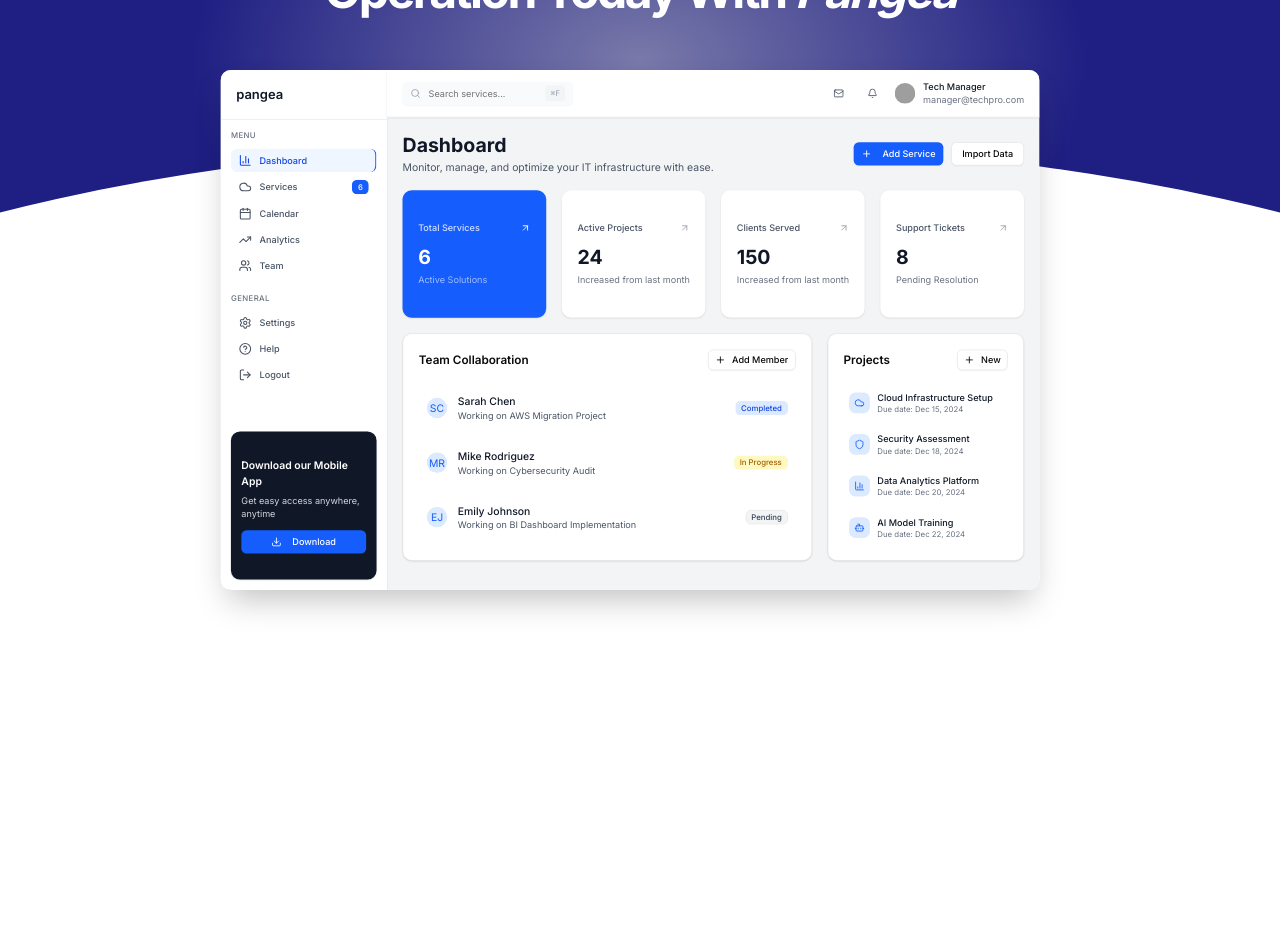
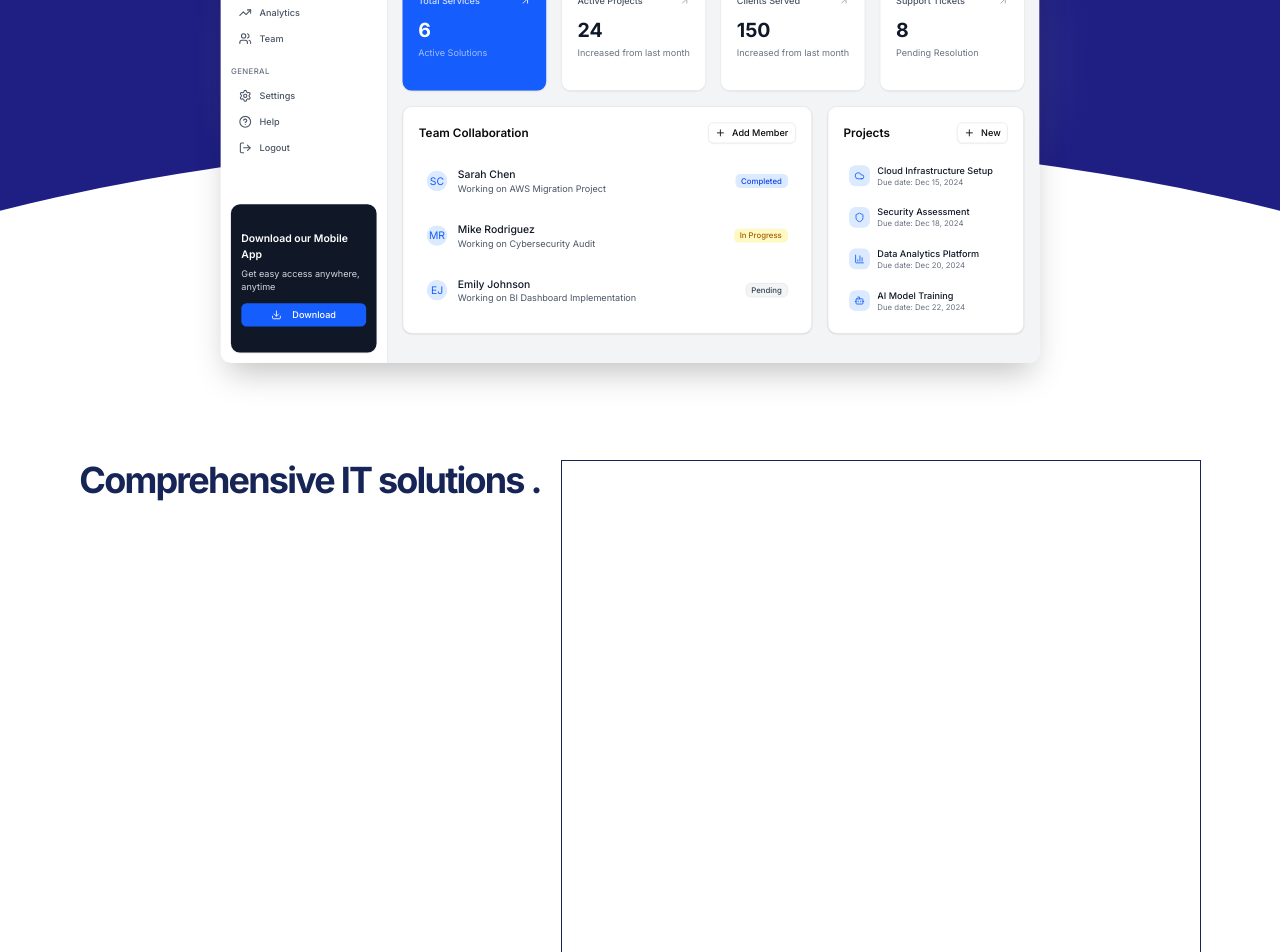
Before and after one commit to abdullatufail/pangea, a Next.js app: page / in a window 1280 px wide. Shown: the part 340-1292 px from the top of the page. Built offline with nearby package versions, Linux system fonts and the light colour scheme; grey boxes are pictures that could not be loaded.

Commit message:
animations-first

```diff
--- a/app/page.tsx
+++ b/app/page.tsx
@@ -1,13 +1,16 @@
+"use client"
 import Hero from "@/components/Hero";
 import Nav from "@/components/Nav";
 import Services from "@/components/Services";
+import { useRef } from "react";
 
 export default function Home() {
+  const dashRef = useRef(null)
   return (
-    <div className="bg-blue-900  min-h-screen w-screen ">
+    <div className="  min-h-screen w-screen ">
       <Nav />
-      <Hero />
-      <Services />
+      <Hero reference={dashRef}/>
+      <Services reference={dashRef}/>
 
     </div>
   );
--- a/components/Hero.tsx
+++ b/components/Hero.tsx
@@ -1,12 +1,15 @@
 "use client"
-import React from 'react'
+import React, { useRef } from 'react'
 import Dashboard from './Dashboard'
-import { motion } from 'framer-motion'
+import { motion, useScroll, useTransform } from 'framer-motion'
 import { Button } from './ui/button'
-const Hero = () => {
+const Hero = ({reference}) => {
+
+    const {scrollYProgress} = useScroll({target:reference})
+    const y = useTransform(scrollYProgress,[0,1],[0,-350])
   return (
-    <div className=' w-[100vw] h-[100vh] flex flex-col justify-center  linear-gradient-1'>
-
+    <div className='relative w-[100vw] h-[100vh] flex flex-col justify-center  '>
+        <div className='w-full h-full absolute z-[-20] linear-gradient-1'></div>
         <div className='mb-[150px] flex flex-col font-bold items-center text-white tracking-tighter text-5xl'>
             <h1>Transform Your Business</h1>
             <h1>Operation Today With <span className='italic'>Pangea</span> </h1>
@@ -17,7 +20,7 @@ const Hero = () => {
         </div>
         <motion.div
         className='hidden md:block absolute top-[270px] z-50 rounded-2xl overflow-hidden  shadow-2xl '
-        initial={{scale:'10%' }} animate={{scale:'65%'}}>
+        initial={{scale:'10%' }} animate={{scale:'65%'}} style={{y}}>
         <Dashboard />
         </motion.div>
     </div>
--- a/components/Nav.tsx
+++ b/components/Nav.tsx
@@ -4,8 +4,8 @@ import { Button } from './ui/button'
 
 const Nav = () => {
   return (
-    <div className='absolute w-full flex justify-center tracking-tighter z-50'>
-        <div className='w-full px-10 contec text-sm font-bold sticky mt-2 flex  justify-between items-center text-white rounded-lg '>
+    <div className='absolute w-screen flex justify-center tracking-tighter z-50'>
+        <div className='w-full px-10 contec text-sm font-bold  mt-2 flex  justify-between items-center text-white rounded-lg '>
             <h1 className='text-xl font-medium '>pangea</h1>
             <div className='text-xs flex gap-10'>
                 <Link href={'/about'}>about</Link>
--- a/components/Services.tsx
+++ b/components/Services.tsx
@@ -1,19 +1,51 @@
 "use client"
-import React from 'react'
-import { motion } from 'framer-motion'
-const Services = () => {
+import React, { useEffect, useRef, useState } from 'react'
+import { motion, useAnimation, useInView } from 'framer-motion'
+const Services = ({reference}) => {
+
+    const ref = useRef(null);
+    const isInView = useInView(ref);
+    const mainControls = useAnimation();
+
+    useEffect(() => {
+        if (isInView) {
+            mainControls.start("visible");
+
+        }
+    }, [isInView, mainControls]);
+
   return (
     <div className='h-[80vh] w-screen  flex flex-col items-center justify-center bg-white'>
 
-        <motion.div
-        className='absolute  top-[480px] bg-white rounded-full w-[700px] h-[700px]'
-        initial={{scaleX:"300%"}}
-        animate={{scaleX:"300%"}}
+        <motion.div  ref={reference}
+        className='absolute z-[-10] top-[480px] bg-white rounded-full w-[700px] h-[700px]'
+
+        animate={{ y: [0, -15, 0] }}
+        transition={{
+        duration: 5, // Total duration for one complete forward-backward cycle
+        repeat: Infinity, // Repeat indefinitely
+        repeatType: "reverse", // This creates the yoyo effect
+        ease: "easeInOut", // Smooth easing for the motion
+      }}
+      style={{scaleX:"300%"}}
         >
 
         </motion.div>
 
 
+        <motion.div
+        className='flex justify-between gap-5 h-[80vh] relative top-[230]'
+        variants={{initial:{opacity:0}
+                    ,visible:{opacity:100}}}
+        initial="initial"
+        animate={mainControls}
+        transition={{duration:0.7, ease:"easeIn"}}>
+            <div ref={ref} className='font-bold items-center text-blue-950 tracking-tighter text-4xl'>
+                <h1 >Comprehensive IT solutions .</h1>
+                <h1></h1>
+            </div>
+            <div className='h-full w-[50vw] border-1 border-blue-950'></div>
+        </motion.div>
     </div>
   )
 }
```
